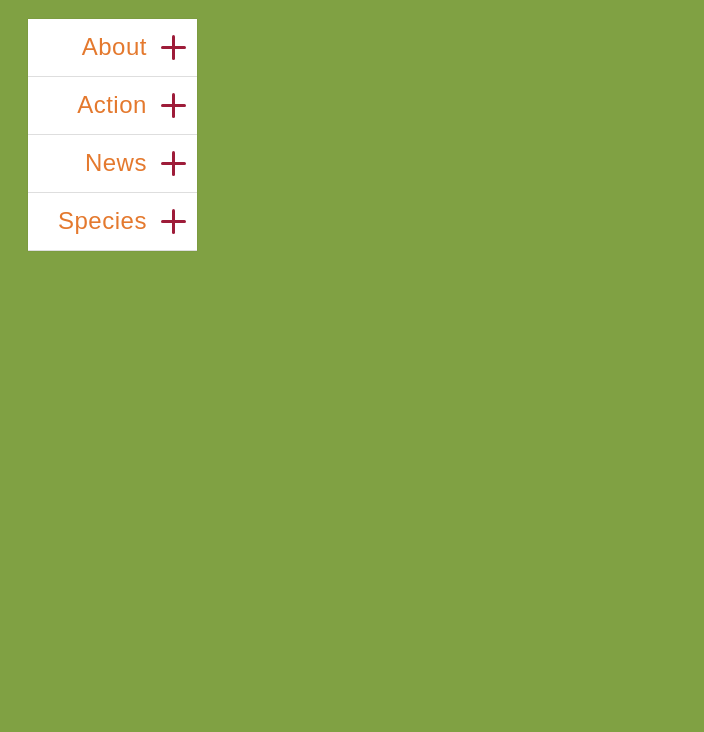
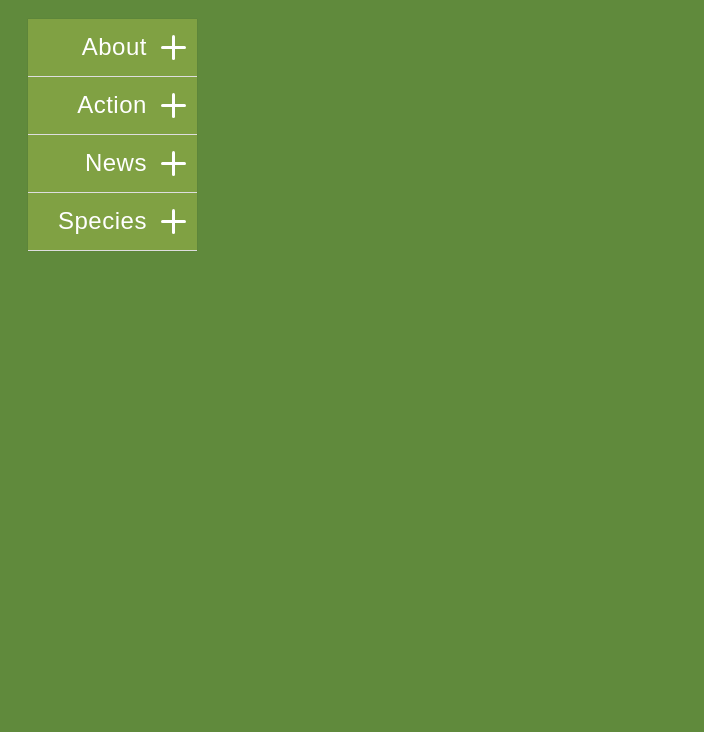
Before and after one commit to anna-trojanowska/code-pen-to-sass, a plain HTML site: page index.html in a window 1280 px wide. Shown: the part 68-800 px from the top of the page, without its empty margins (0-704 px from the left). Drawn offline with nearby package versions, Linux system fonts and the light colour scheme.

Commit message:
feat(scss): accordion menu colour and font
add colours that match centre for biological diversity brand

```diff
--- a/scss/_base.scss
+++ b/scss/_base.scss
@@ -10,5 +10,6 @@ $light-green: #80a143;
 $medium-green: #608a3c;
 $dark-green: #4a6830;
 $black: #333;
+$white: #FFFFFF;
 
 $text-color: $black
--- a/scss/components/_main.scss
+++ b/scss/components/_main.scss
@@ -35,7 +35,7 @@ h1 {
   font-family: sans-serif;
   font-weight: 900;
   margin: 0 20px;
-  color: $dark-green;
+  color: $white;
   text-rendering: optimizeLegibility;
   line-height: 1;
   margin-bottom: 10px
@@ -49,11 +49,11 @@ h2 {
 }
 
 body, input, textarea {
-  font-weight: 200;
+    font-weight: 200;
 	font-family: sans-serif;
 	line-height: 1.54;
 	font-size: 16px;
-	background: $light-green;
+	background: $medium-green;
 	-webkit-font-smoothing: subpixel-antialiased;
 }
 
@@ -66,19 +66,33 @@ body, input, textarea {
   margin-left: 20px;
 }
 
-.sidebar {
+.sidebar-menu {
   /*this style impacts the look of the heading containers. */
   cursor: pointer;
   padding: 10px;
-  background: #ffffff;
+  background: $light-green;
   position: relative;
-  color: $orange;
+  color:$white;
   border-bottom: 1px solid #dedede;
   font-size: 1.5em;
   font-weight: 300;
   text-rendering: optimizeLegibility;
   letter-spacing: .5px;
   padding-right: 50px;
+  &:before, &:after {
+    content: "";
+    width: 3px;
+    height: 25px;
+    background: $white;
+    border-radius: 3px;
+    position: absolute;
+    right: 22px;
+    top: calc(28.7px - 12.5px);
+    transition: all .2s ease;
+  }
+  &:after {
+    transform: rotate(90deg);
+  }
 }
 
 .open:before {
@@ -122,7 +136,7 @@ body, input, textarea {
 
 .sub-menu {
   /*this style is for the sub-menu box*/
-  color: darken($red,30%);
+  color: $white;
   border-bottom: 1px solid #dedede;
   font-size: 1em;
   display: none;
@@ -132,14 +146,14 @@ body, input, textarea {
 }
 
 .sub-menu li:hover {
-  background: #cccccc;
+  background: $dark-green;
   cursor: pointer;
 }
 
 .sub-menu li {
   /*this styles individual elements in a sub-menu*/
   padding: 10px;
-  background: #d7d7d7;
+  background: $medium-green;
   border-bottom: 1px solid #dedede;
   &:last-child {
     border-bottom: 0;
```
Also changed, not shown: css/style.css, 1 other file.
